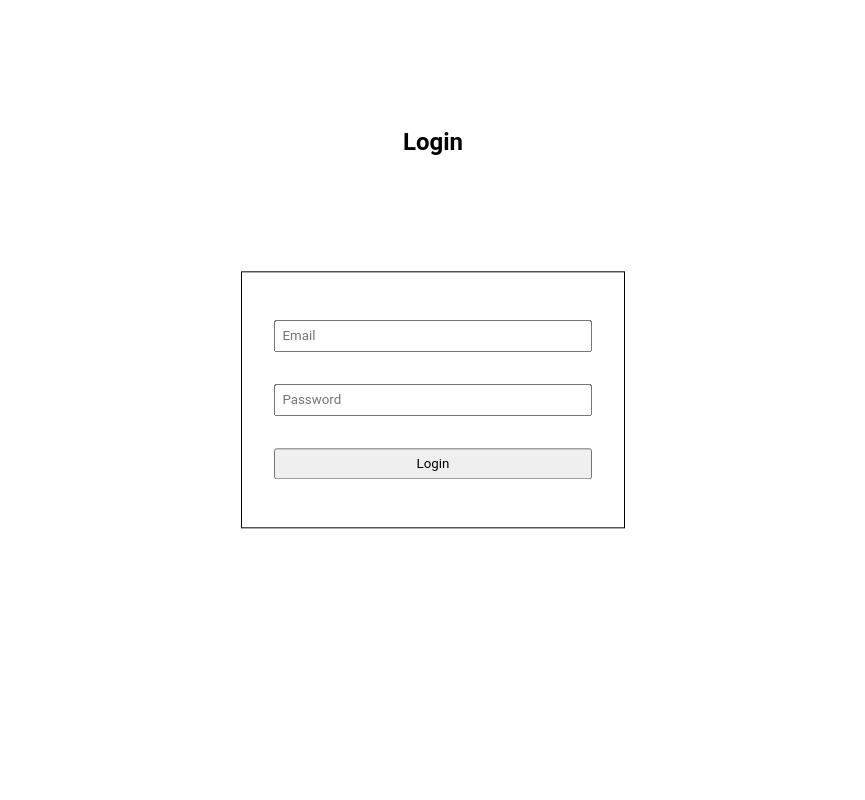
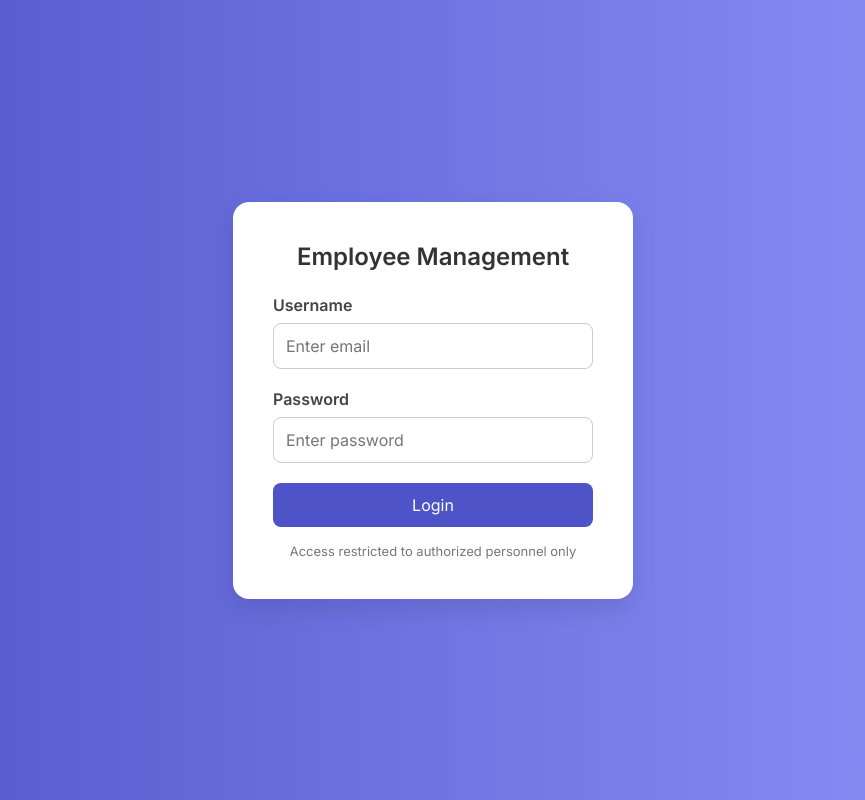
Before and after one commit to 123dakalo/EMS-application, an Angular app in the folder employeefrontend/: page /login in a window 1280 px wide. Shown: the whole page, without its empty margins (207-1072 px from the left). Built offline with nearby package versions, Linux system fonts and the light colour scheme.

Commit message:
login decorated

```diff
--- a/employeefrontend/src/app/login/login.component.css
+++ b/employeefrontend/src/app/login/login.component.css
@@ -1,24 +1,71 @@
-h2{
-  text-align:  center;
-  margin: 8rem 0 0 0;
+.login-container {
+  display: flex;
+  justify-content: center;
+  align-items: center;
+  width: 100%;
+  background: linear-gradient(to right, #4e54c8, #8f94fb);
+  height: 100vh;
 }
-form{
-  position: absolute;
-  top: 50%;
-  left: 50%;
-  transform: translate(-50%, -50%);
-  width: 30%;
-  padding: 2rem;
-  border: 1px solid black;
+
+.login-box {
+  background: #ffffff;
+  padding: 40px;
+  border-radius: 16px;
+  width: 100%;
+  max-width: 400px;
+  box-shadow: 0 10px 25px rgba(0, 0, 0, 0.1);
+  text-align: center;
 }
-input{
+
+.login-box h2 {
+  margin-bottom: 24px;
+  color: #333;
+}
+
+.input-group {
+  margin-bottom: 20px;
+  text-align: left;
+}
+
+.input-group label {
+  display: block;
+  margin-bottom: 8px;
+  font-weight: 600;
+  color: #444;
+}
+
+.input-group input {
   width: 100%;
-  padding: 0.4rem;
-  margin: 1rem 0;
+  padding: 12px;
+  border-radius: 8px;
+  border: 1px solid #ccc;
+  font-size: 16px;
+  transition: border 0.3s ease;
 }
-button{
+
+.input-group input:focus {
+  border-color: #4e54c8;
+  outline: none;
+}
+
+.login-btn {
+  background: #4e54c8;
+  color: #fff;
+  border: none;
+  padding: 12px;
   width: 100%;
-  padding: 0.4rem;
-  margin: 1rem 0;
+  font-size: 16px;
+  border-radius: 8px;
   cursor: pointer;
+  transition: background 0.3s ease;
 }
+
+.login-btn:hover {
+  background: #3d42b1;
+}
+
+.footer-text {
+  margin-top: 16px;
+  font-size: 13px;
+  color: #777;
+}
--- a/employeefrontend/src/app/login/login.component.html
+++ b/employeefrontend/src/app/login/login.component.html
@@ -1,6 +1,17 @@
-<h2>Login</h2>
-<form (ngSubmit)="onLogin()" #loginForm="ngForm">
-  <input type="email" name="emailId" [(ngModel)]="emailId" placeholder="Email" required />
-  <input type="password" name="password" [(ngModel)]="password" placeholder="Password" required />
-  <button type="submit">Login</button>
-</form>
+<div class="login-container">
+  <div class="login-box">
+    <h2>Employee Management</h2>
+    <form (ngSubmit)="onLogin()" #loginForm="ngForm">
+      <div class="input-group">
+        <label for="username">Username</label>
+        <input type="email" id="username" name="emailId" [(ngModel)]="emailId" placeholder="Enter email" required />
+      </div>
+      <div class="input-group">
+        <label for="password">Password</label>
+        <input type="password"  id="password" name="password" [(ngModel)]="password" placeholder="Enter password" required />
+      </div>
+      <button type="submit" class="login-btn">Login</button>
+      <p class="footer-text">Access restricted to authorized personnel only</p>
+    </form>
+  </div>
+</div>
--- a/employeefrontend/src/styles.css
+++ b/employeefrontend/src/styles.css
@@ -1,7 +1,8 @@
-*{
+@import url('https://fonts.googleapis.com/css2?family=Inter:wght@400;600&display=swap');
+
+* {
   margin: 0;
   padding: 0;
   box-sizing: border-box;
-  text-decoration: none;
-  font-family: "Roboto", sans-serif;
+  font-family: 'Inter', sans-serif;
 }
```
